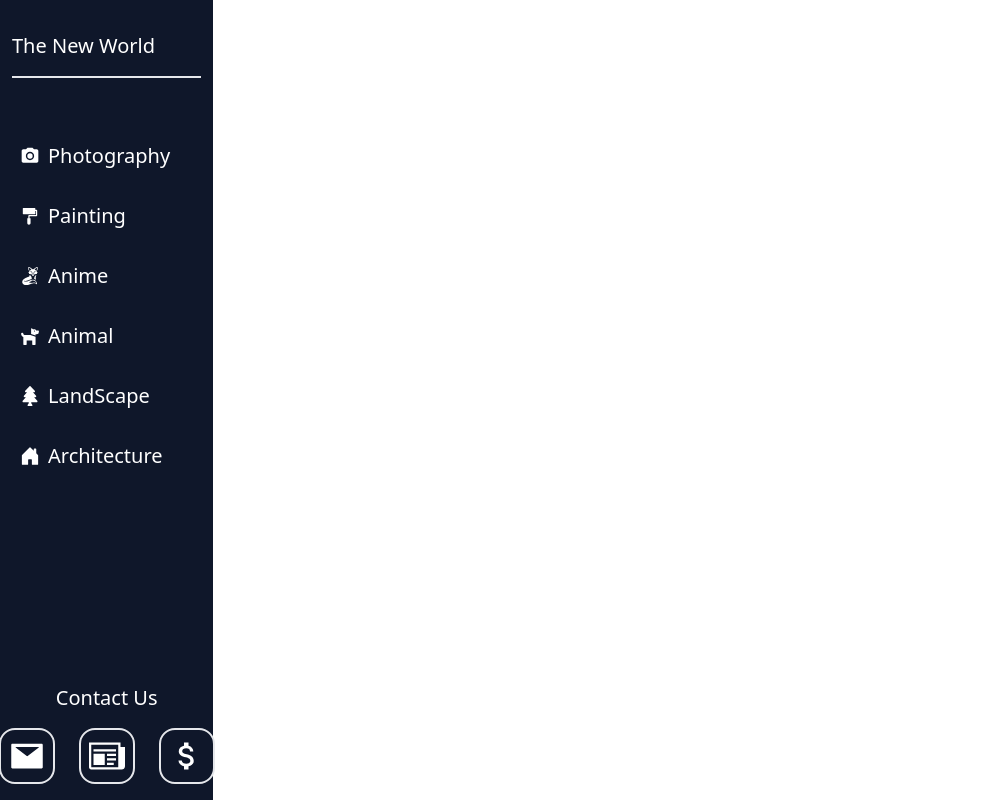
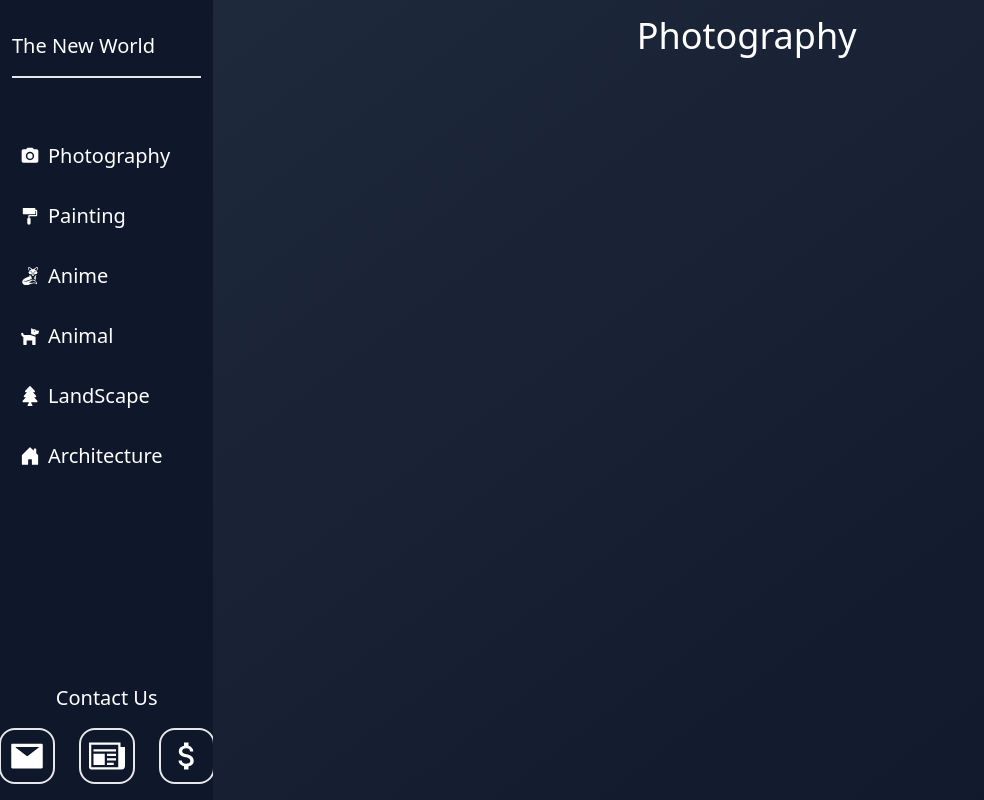
Before and after one commit to kevin420eth/AI-Studio, a React (Create React App) app: page / in a window 1280 px wide. Shown: the whole page, without its empty margins (0-984 px from the left). Built offline with nearby package versions, Linux system fonts and the light colour scheme.

Commit message:
showcase page completed 15%

```diff
--- a/src/App.js
+++ b/src/App.js
@@ -1,14 +1,14 @@
 import './App.css';
 import { Routes, Route } from 'react-router-dom'
 import Home from './components/Home/Home';
-import SideBar from './components/SideBar/SideBar';
+import Showcase from './components/Showcase/Showcase';
 
 function App() {
   return (
     <div className="App">
       <Routes>
         <Route path='/home' element={<Home/>} />
-        <Route path='/' element={<SideBar/>} />
+        <Route path='/' element={<Showcase/>} />
       </Routes>
     </div>
   );
--- /dev/null
+++ b/src/components/Showcase/Showcase.jsx
@@ -0,0 +1,16 @@
+import React from 'react'
+import './showcase.css'
+import SideBar from '../SideBar/SideBar'
+
+const Showcase = () => {
+    return (
+        <section className='relative'>
+            <SideBar />
+            <div className='bg-gradient-to-br from-slate-800 to-slate-900 absolute w-10/12 min-h-screen right-0 text-center pt-4'>
+                <h1 className='text-4xl'>Photography</h1>
+            </div>
+        </section>
+    )
+}
+
+export default Showcase
--- a/src/components/SideBar/SideBar.jsx
+++ b/src/components/SideBar/SideBar.jsx
@@ -1,5 +1,4 @@
 import React, { useState } from 'react'
-import './sidebar.css'
 import { AiFillFormatPainter, AiFillMail } from 'react-icons/ai'
 import { BsFillHouseDoorFill } from 'react-icons/bs'
 import { FaDog, FaTree } from 'react-icons/fa'
@@ -12,7 +11,7 @@ const SideBar = () => {
     const [textbar, setTextBar] = useState('Contact Us')
 
     return (
-        <nav className='bg-slate-900 w-2/12 h-screen pl-3 pr-3 pt-8 flex flex-col gap-4 text-xl relative'>
+        <nav className='bg-slate-900 w-2/12 h-screen pl-3 pr-3 pt-8 flex flex-col gap-4 text-xl fixed'>
             <h1 className='mb-10 pb-4 border-b-2 select-none'>The New World</h1>
             <div className='menu flex flex-col gap-4'>
                 <a className='hover:bg-slate-600 focus:bg-slate-600 w-11/12 rounded-lg px-2 py-2 flex items-center gap-2' href="#1">
--- a/src/components/SideBar/sidebar.css
+++ /dev/null
@@ -1,11 +0,0 @@
-.email__link:hover + .newsletter__link {
-
-}
-
-.newsletter__link{
-
-}
-
-.shopee__link{
-
-}
```
Also changed, not shown: src/components/Showcase/showcase.css (added).
